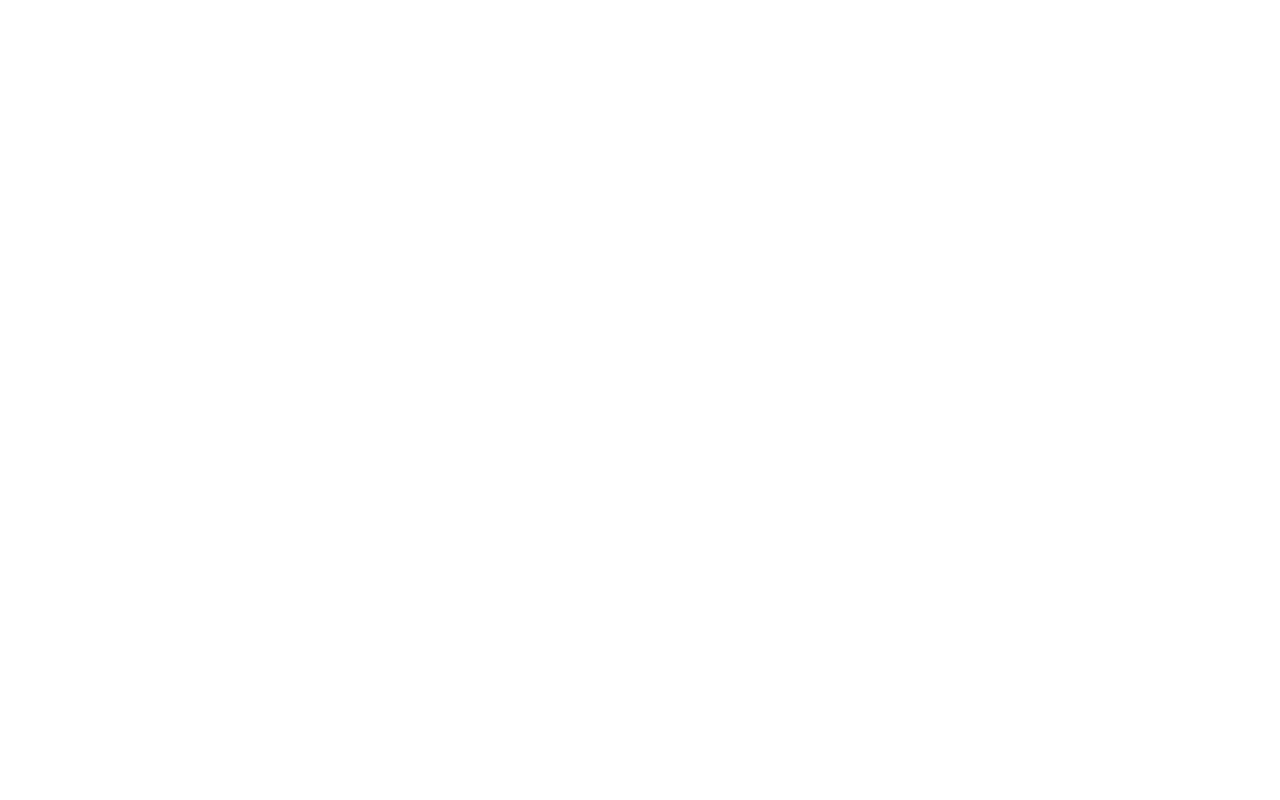
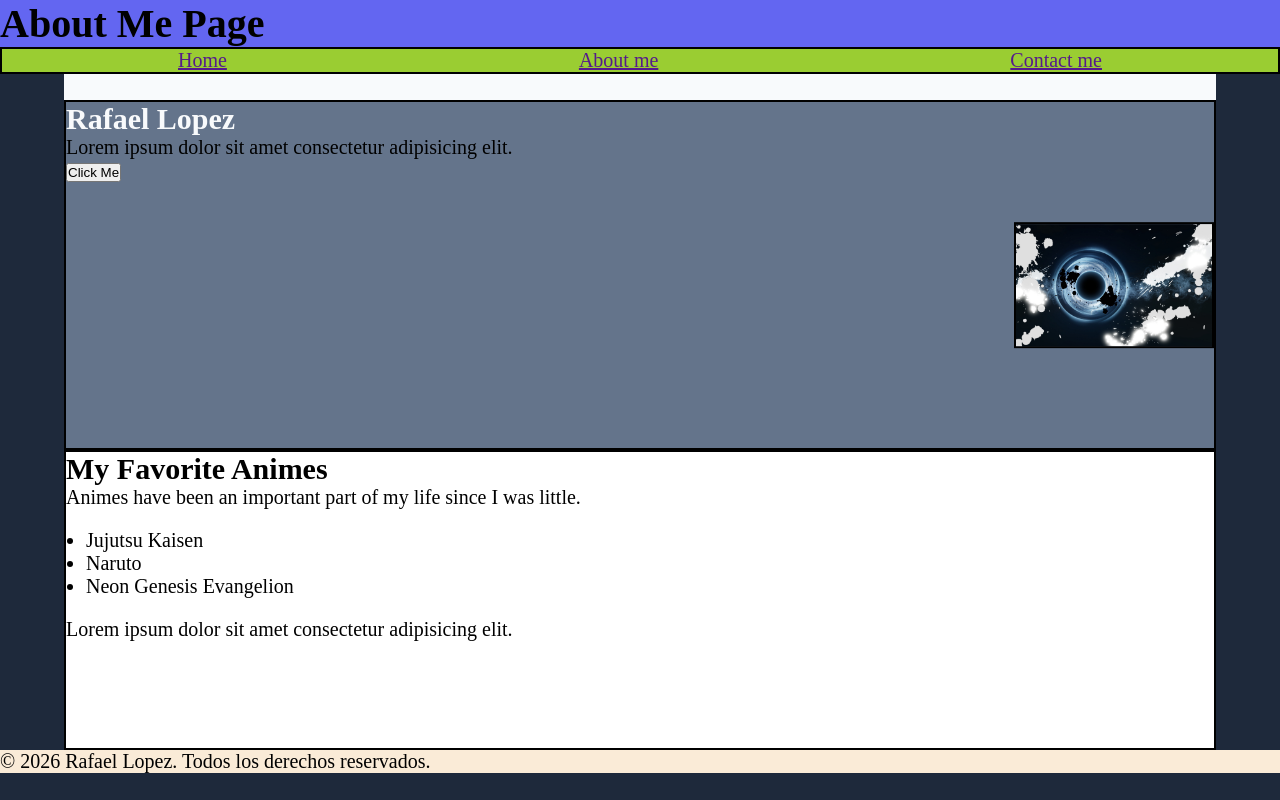
Before and after one commit to casjora/funval-pruebas, a plain HTML site: page W1/D4/index.html in a window 1280 px wide. Drawn offline with Linux system fonts and the light colour scheme.

Commit message:
day 4 updates

```diff
--- a/W1/D4/index.html
+++ b/W1/D4/index.html
@@ -1,14 +1,52 @@
-<!DOCTYPE html>
+<!doctype html>
 <html lang="en">
-<head>
-    <meta charset="UTF-8">
-    <meta name="viewport" content="width=device-width, initial-scale=1.0">
+  <head>
+    <meta charset="UTF-8" />
+    <meta name="viewport" content="width=device-width, initial-scale=1.0" />
     <title>Document</title>
-</head>
-<body>
-    <header></header>
-    <main></main>
-    <footer></footer>
+    <link rel="stylesheet" href="./styles/styles.css" />
+    <link rel="preconnect" href="https://fonts.googleapis.com" />
+    <link rel="preconnect" href="https://fonts.gstatic.com" crossorigin />
+    <link
+      href="https://fonts.googleapis.com/css2?family=Roboto:ital,wght@0,100..900;1,100..900&display=swap"
+      rel="stylesheet"
+    />
+  </head>
+  <body>
+    <header>
+        <h1>About Me Page</h1>
+        <nav>
+            <a href="">Home</a>
+            <a href="">About me</a>
+            <a href="">Contact me</a>
+        </nav>
 
-</body>
+    </header>
+    <main>
+        <section class="hero">
+            <h2>Rafael Lopez</h2>
+            <p>Lorem ipsum dolor sit amet consectetur adipisicing elit. </p>
+            <button type="button">Click Me</button>
+            <img class="hero-img" src="./images/hero-img.jpg" alt="Hero Image">
+
+
+        </section>
+        <section class="content">
+            <h2>My Favorite Animes</h2>
+            <p>Animes have been an important part of my life since I was little.
+
+            </p>
+            <ul>
+                <li>Jujutsu Kaisen</li>
+                <li>Naruto</li>
+                <li>Neon Genesis Evangelion</li>
+            </ul>
+            <p>Lorem ipsum dolor sit amet consectetur adipisicing elit. </p>
+
+        </section>
+    </main>
+    <footer>
+        <p>&copy; 2026 Rafael Lopez. Todos los derechos reservados.</p>
+    </footer>
+  </body>
 </html>
--- a/W1/D4/styles/styles.css
+++ b/W1/D4/styles/styles.css
@@ -0,0 +1,109 @@
+@import url('https://fonts.googleapis.com/css2?family=Roboto:ital,wght@0,100..900;1,100..900&display=swap');
+
+/* Vaariables */
+
+* {
+    box-sizing: border-box;
+    margin: 0;
+    padding: 0;
+
+}
+body{
+    background-color: var(--text-primary);
+}
+
+html{
+    font-size: 20px;
+}
+
+:root{
+/* Colors */
+--primary:#6366f1;
+--primary-hover: #4f46e5;
+--primary-light:#e0e7ff;
+
+--secondary:#64748b;
+--secondary-hover: #475569;
+
+--bg-main:#f8fafc;
+--bg-card:#ffffff;
+--border:#e2e8f0;
+
+--text-primary:#1e293b;
+--text-second:#64748b;
+--text-tertiary:var(--bg-card);
+
+/* Typography */
+
+/* Scale */
+--font-xs:0.75rem;
+--font-sm:0.875rem;
+--font-base:1rem;
+--font-md:1.25rem;
+--font-lg:1.563rem;
+--font-xl:1.953rem;
+--font-xxl:2.441rem;
+
+}
+
+header{
+    position: fixed;
+    background-color: var(--primary);
+    display: flex;
+    z-index: 1000;
+    width: 100%;
+    flex-direction: column;
+
+
+}
+
+ul{
+    padding: 20px;
+}
+nav{
+    display: flex;
+    justify-content: space-around;
+    border: 2px black solid;
+    background-color: yellowgreen;
+}
+main{
+    background-color: var(--bg-main);
+    width: 90%;
+    margin-left: 5%;
+}
+.hero{
+    position: relative;
+    top:100px;
+    border: black 2px solid;
+    height: 350px;
+    background-color: var(--secondary);
+}
+.hero h2{
+    color: var(--bg-main);
+}
+.content{
+    position: relative;
+    top: 100px;
+    border: black 2px solid;
+    height: 300px;
+    background-color: var(--bg-card);
+}
+.hero-img{
+    width: 200px;
+    height: auto;
+    position: absolute;
+    transform:translateY(50%);
+    right: 0;
+    border: black 2px solid;
+}
+
+nav a:hover{
+    background-color: var(--secondary-hover);
+    color: var(--bg-main);
+}
+
+footer{
+    position: relative;
+    top:100px;
+    background-color: antiquewhite;
+}
```
Also changed, not shown: W1/D4/images/hero-img.jpg (added).
